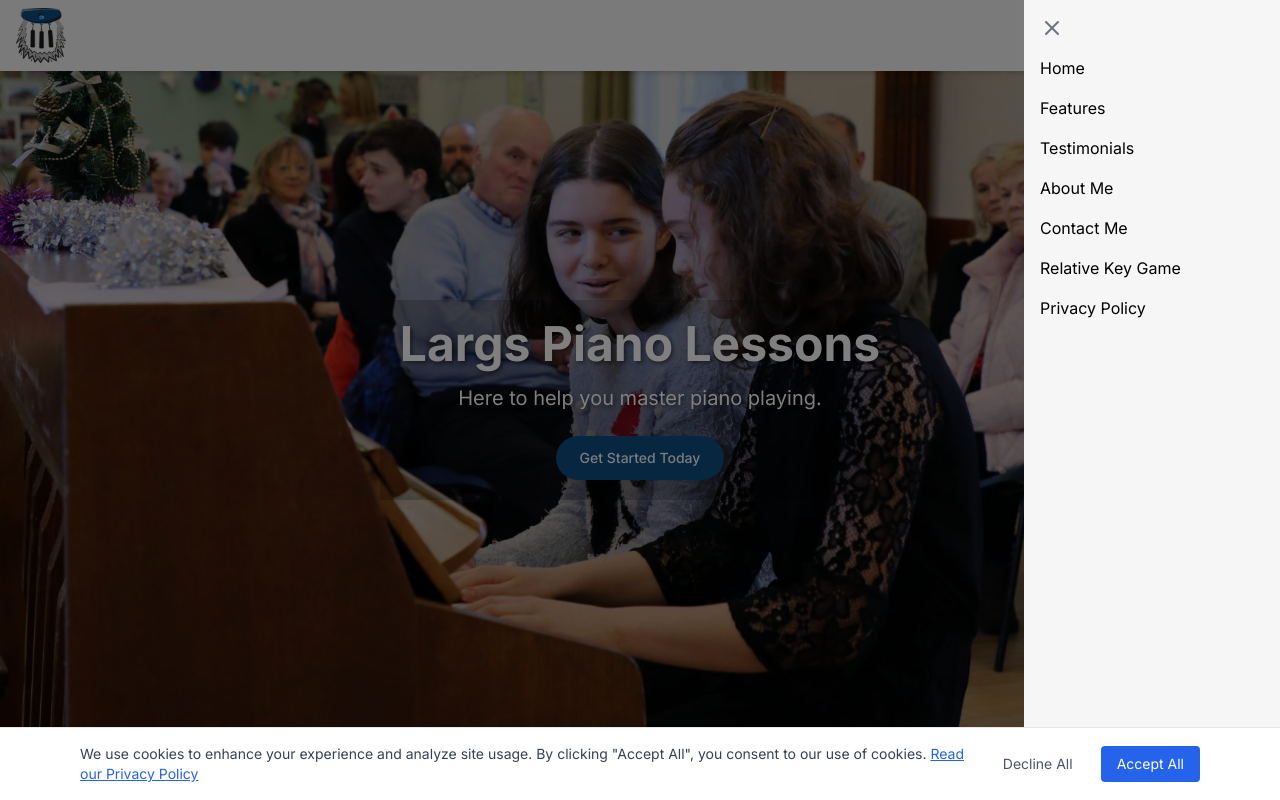
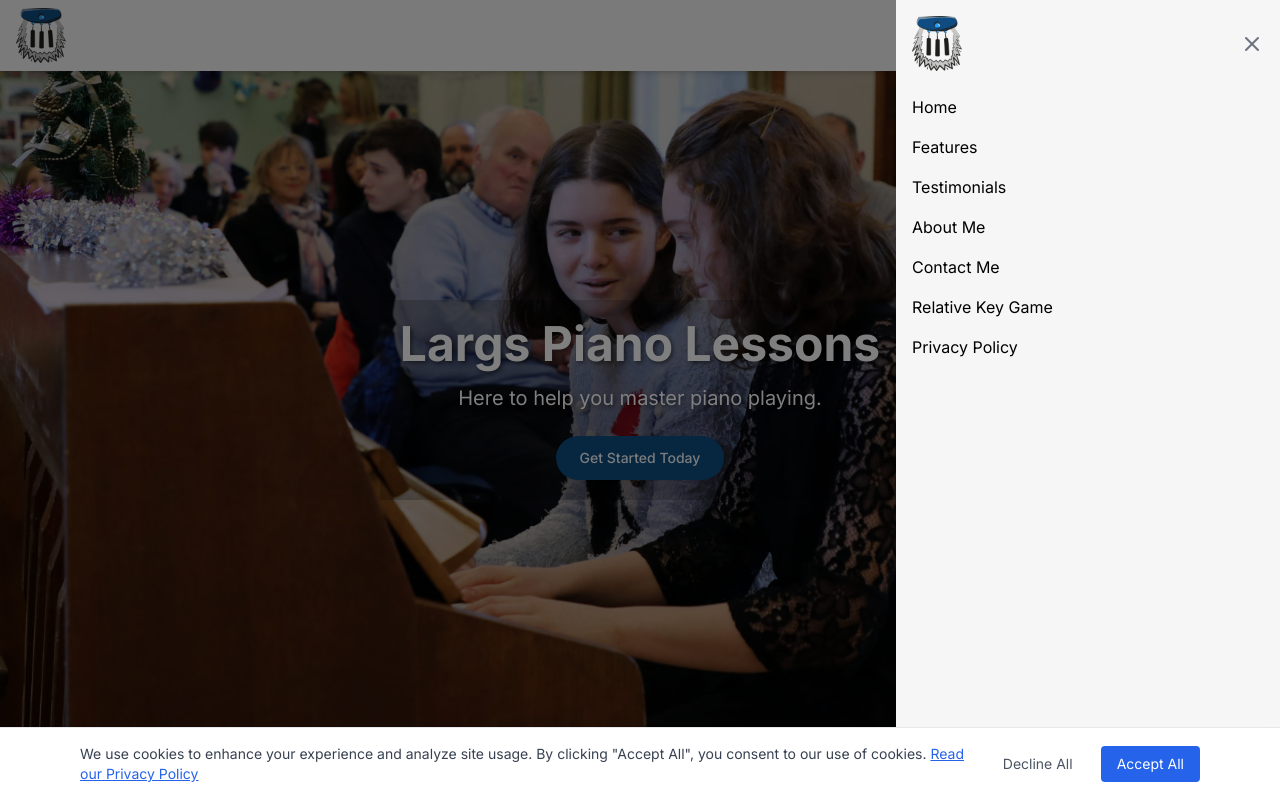
Before and after one commit to wuntunpunch/largspianolessons, a Next.js app: page / in a window 1280 px wide. Both pictures are taken after a click on the button 1248 px from the left and 35 px from the top of the page. Shown: the top 800 px of the page. Built offline with nearby package versions, Linux system fonts and the light colour scheme.

Commit message:
updated nav menu to work from anywhere

```diff
--- a/src/components/header.tsx
+++ b/src/components/header.tsx
@@ -1,23 +1,23 @@
 "use client";
 
-import React, { useState } from "react";
+import React, { useState, useEffect } from "react";
 import Logo from "./logo";
 import { Menu, X } from "lucide-react";
 import ContactForm from "./contact-form";
+import { useSearchParams } from "next/navigation";
+import Link from "next/link";
 
 const PianoLessonsPageHeader = () => {
+  const searchParams = useSearchParams();
   const [isFormOpen, setIsFormOpen] = useState(false);
   const [isMenuOpen, setIsMenuOpen] = useState(false);
 
+  // Close menu when route changes
+  useEffect(() => {
+    setIsMenuOpen(false);
+  }, [searchParams]);
+
   const toggleMenu = () => setIsMenuOpen(!isMenuOpen);
-
-  const scrollToSection = (id: string) => {
-    const element = document.getElementById(id);
-    if (element) {
-      element.scrollIntoView({ behavior: "smooth" });
-    }
-    setIsMenuOpen(false);
-  };
 
   const toggleForm = () => {
     setIsFormOpen(!isFormOpen);
@@ -40,62 +40,78 @@ const PianoLessonsPageHeader = () => {
         </div>
       </header>
 
-      {isMenuOpen && (
-        <div className="fixed inset-0 bg-black bg-opacity-50 z-50 flex justify-end">
-          <div className="bg-[#f6f6f6] w-64 h-full p-4">
+      {/* Mobile menu with slide-in animation */}
+      <div className={`relative z-50 ${isMenuOpen ? "" : "hidden"}`}>
+        <div
+          className="fixed inset-0 bg-black bg-opacity-50 z-10"
+          onClick={() => setIsMenuOpen(false)}
+        ></div>
+        <div className="fixed inset-y-0 right-0 z-20 w-full sm:max-w-sm bg-[#f6f6f6] p-4 overflow-y-auto transform origin-right transition-transform ease-in-out duration-300">
+          <div className="flex items-center justify-between mb-6">
+            <Logo />
             <button
               onClick={toggleMenu}
-              className="mb-4 text-gray-500 hover:text-gray-700"
+              className="text-gray-500 hover:text-gray-700"
             >
               <X size={24} />
             </button>
+          </div>
+
           <nav className="flex flex-col space-y-4">
-              <button
-                onClick={() => scrollToSection("home")}
+            <Link
+              href="/"
               className="text-left hover:text-[#0f4c82]"
+              onClick={() => setIsMenuOpen(false)}
             >
               Home
-              </button>
-              <button
-                onClick={() => scrollToSection("features")}
+            </Link>
+            <Link
+              href="/#features"
               className="text-left hover:text-[#0f4c82]"
+              onClick={() => setIsMenuOpen(false)}
             >
               Features
-              </button>
-              <button
-                onClick={() => scrollToSection("testimonials")}
+            </Link>
+            <Link
+              href="/#testimonials"
               className="text-left hover:text-[#0f4c82]"
+              onClick={() => setIsMenuOpen(false)}
             >
               Testimonials
-              </button>
-              <button
-                onClick={() => scrollToSection("about")}
+            </Link>
+            <Link
+              href="/#about"
               className="text-left hover:text-[#0f4c82]"
+              onClick={() => setIsMenuOpen(false)}
             >
               About Me
-              </button>
+            </Link>
             <button
               onClick={toggleForm}
-                className="text-left hover:text-[#0f4c82]"
+              className="text-left hover:text-[#0f4c82] bg-transparent border-none font-normal text-base cursor-pointer"
             >
               Contact Me
             </button>
 
-              <a href="/relative-keys">
-                <button className="text-left hover:text-[#0f4c82]">
+            <Link
+              href="/relative-keys"
+              className="text-left hover:text-[#0f4c82]"
+              onClick={() => setIsMenuOpen(false)}
+            >
               Relative Key Game
-                </button>
-              </a>
+            </Link>
 
-              <a href="/privacy-policy">
-                <button className="text-left hover:text-[#0f4c82]">
+            <Link
+              href="/privacy-policy"
+              className="text-left hover:text-[#0f4c82]"
+              onClick={() => setIsMenuOpen(false)}
+            >
               Privacy Policy
-                </button>
-              </a>
+            </Link>
           </nav>
         </div>
       </div>
-      )}
+
       <ContactForm isOpen={isFormOpen} onClose={() => setIsFormOpen(false)} />
     </div>
   );
```
Lines whose indentation alone changed are shown as unchanged.
